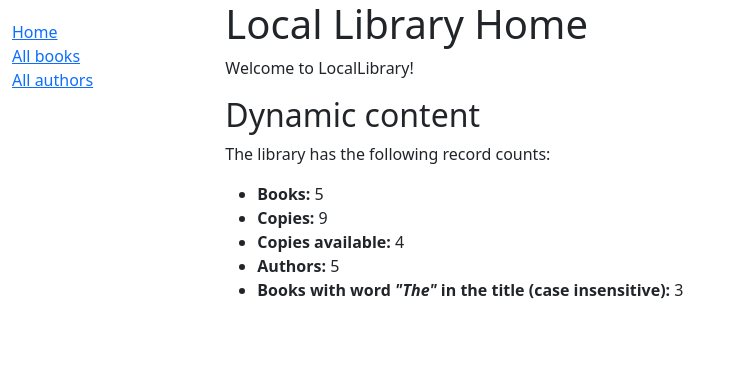
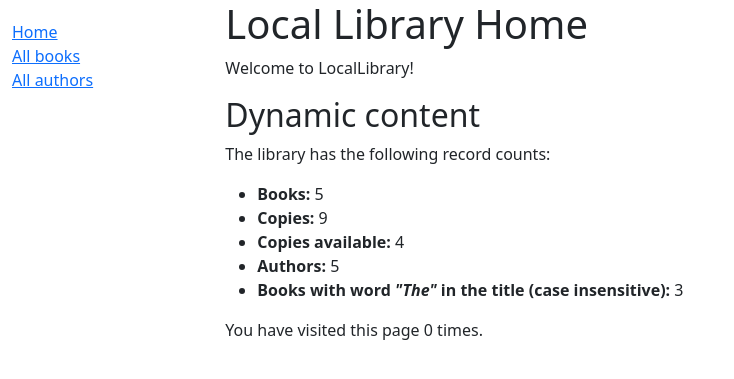
Before and after one commit to amitmodi06/Django-Library-WebApp, a Django app: page /catalog/ in a window 1280 px wide. Shown: the top 379 px of the page, without its empty margins (0-734 px from the left). Run offline with Django 4.2, Linux system fonts and the light colour scheme; data comes from the database, SQL or seed files in the repository; both versions use the stored data as it was after the commit.

Commit message:
Added session details on the index page

```diff
--- a/catalog/templates/index.html
+++ b/catalog/templates/index.html
@@ -18,4 +18,8 @@
     <li><strong>Authors:</strong> {{ num_authors }}</li>
     <li><strong>Books with word <em>"The"</em> in the title (case insensitive):</strong> {{ num_books_with_letter_The }}</li>
   </ul>
+
+  <p>
+    You have visited this page {{ num_visits }} time{{ num_visits|pluralize }}.
+  </p>
 {% endblock %}
--- a/catalog/views.py
+++ b/catalog/views.py
@@ -19,13 +19,18 @@ def index(request):
     # Books with the word "The" in it
     num_books_with_letter_The = Book.objects.filter(title__icontains='The').count()
 
+    # Number of visits to this view, as counted in the session variable.
+    num_visits = request.session.get('num_visits', 0)
+    request.session['num_visits'] = num_visits + 1
+
 
     context = {
         'num_books' : num_books,
         'num_instances': num_instances,
         'num_instances_available': num_instances_available,
         'num_authors': num_authors,
-        'num_books_with_letter_The' : num_books_with_letter_The
+        'num_books_with_letter_The' : num_books_with_letter_The,
+        'num_visits': num_visits
     }
 
     # Render the HTML template index.html with the data in the context variable
@@ -36,7 +41,7 @@ def index(request):
 class BookListView(generic.ListView):
     """Generic class-based view for a list of books."""
     model = Book
-    paginate_by = 10
+    paginate_by = 2
 
 
 class BookDetailView(generic.DetailView):
```
Also changed, not shown: db.sqlite3.
